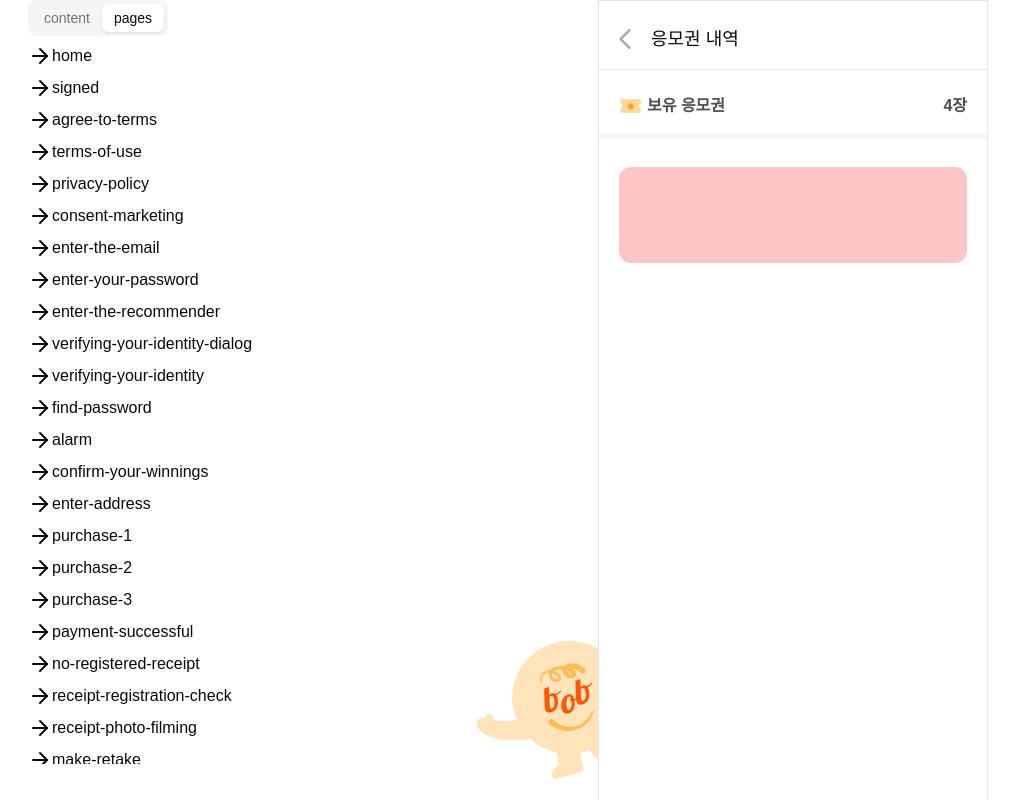
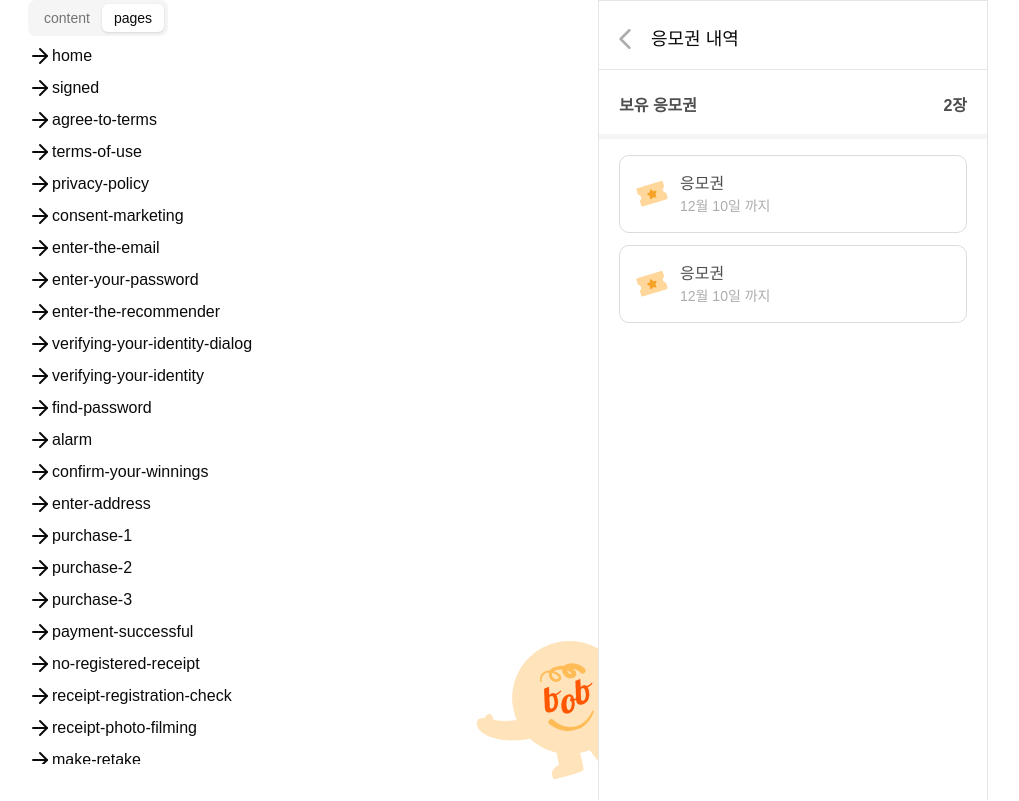
Before and after one commit to Faysel-Abdella/next.js-mobile, a Next.js app: page /ticket-history-available in a window 1280 px wide. Shown: the whole page, without its empty margins (132-1151 px from the left). Built offline with nearby package versions, Linux system fonts and the light colour scheme.

Commit message:
add the new page

```diff
--- a/src/app/(pages)/ticket-history-available/page.tsx
+++ b/src/app/(pages)/ticket-history-available/page.tsx
@@ -16,27 +16,56 @@ export default function Page() {
         <Separator />
       </nav>
       <div className="w-full h-full pt-2  space-y-4 flex flex-col text-[#4D4D4D]">
-          <div className="flex items-center justify-between px-5 py-4  border-b-[5px] border-[#F5F5F5]">
-
+        <div className="flex items-center justify-between px-5 py-4  border-b-[5px] border-[#F5F5F5]">
           <div className="flex gap-1 items-center text-md font-semibold">
-              {/* <span className="bg-red-500 rounded-full aspect-square p-1 h-6">P</span> */}
-              <Image
+            {/* <Image
                 alt="icon"
-                src="/images/star-mass.svg"
+                src="/images/rotated-star.svg"
                 width={20}
                 height={20}
                 className="w-6"
-              />
-              보유 응모권
+              /> */}
+            보유 응모권
+          </div>
+          <p className="font-semibold text-md">2장</p>
+        </div>
+        <div className="px-5 space-y-3">
+          <button className="w-full  flex items-center gap-3  border border-[#DCDCDC] rounded-[10px] p-4">
+            <Image
+              alt="icon"
+              src="/images/rotated-star.svg"
+              width={20}
+              height={20}
+              className="size-8"
+            />
+            <div>
+              <h3 className="font-medium text-base text-start text-[#4d4d4d]">
+                응모권
+              </h3>
+              <p className="font-light text-sm text-[#ADADAD]">
+                12월 10일 까지
+              </p>
             </div>
-          <p className="font-semibold text-md">4장</p>
-          </div>
-        <div className="flex pt-3 px-5">
-
-        <div className="flex w-full h-24 bg-[#FCC6C6] rounded-xl"></div>
+          </button>
+          <button className="w-full  flex items-center gap-3  border border-[#DCDCDC] rounded-[10px] p-4">
+            <Image
+              alt="icon"
+              src="/images/rotated-star.svg"
+              width={20}
+              height={20}
+              className="size-8"
+            />
+            <div>
+              <h3 className="font-medium text-base text-start text-[#4d4d4d]">
+                응모권
+              </h3>
+              <p className="font-light text-sm text-[#ADADAD]">
+                12월 10일 까지
+              </p>
+            </div>
+          </button>
         </div>
       </div>
-
     </div>
   );
 }
```
Also changed, not shown: public/images/rotated-star.svg (added).
